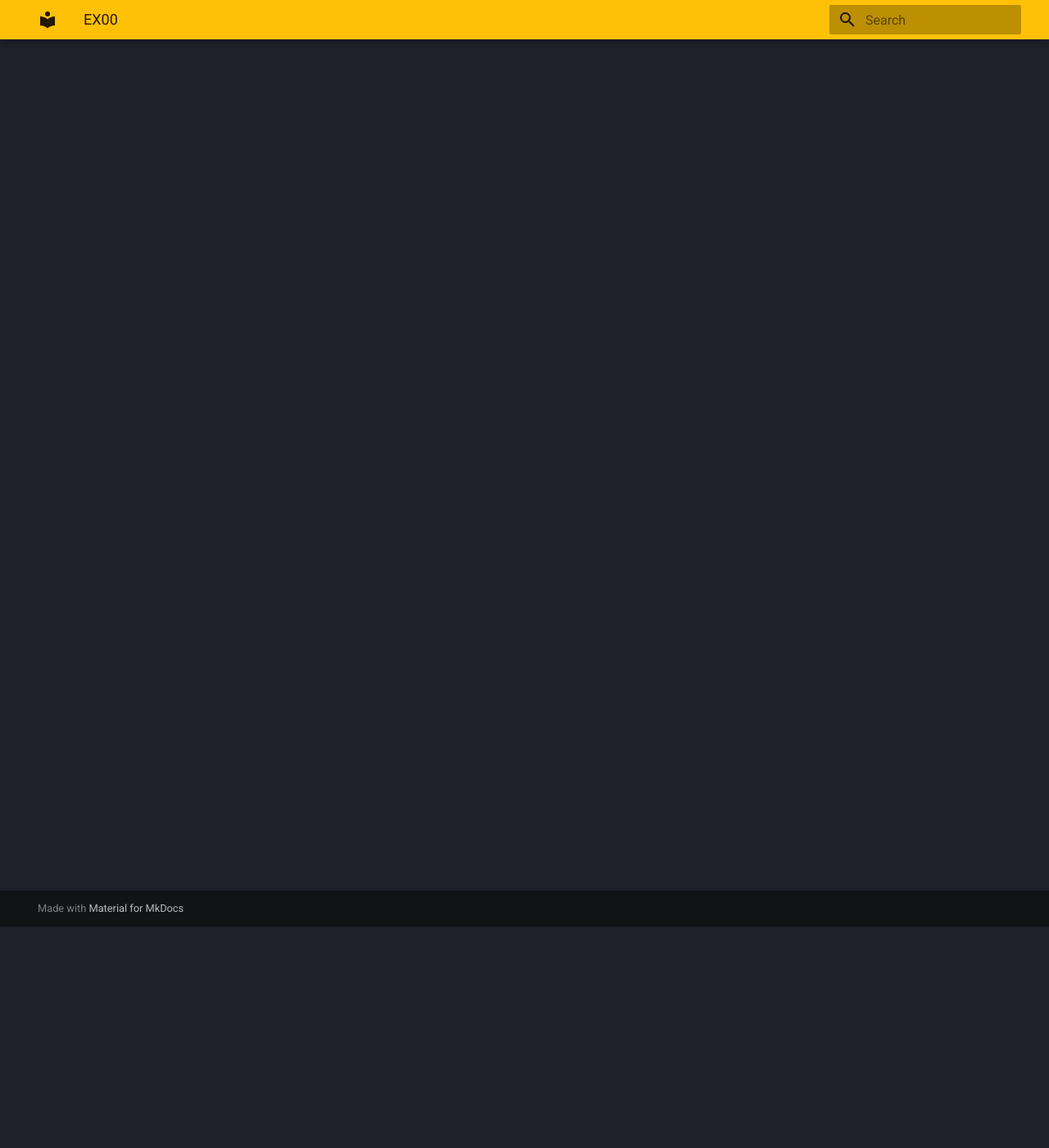
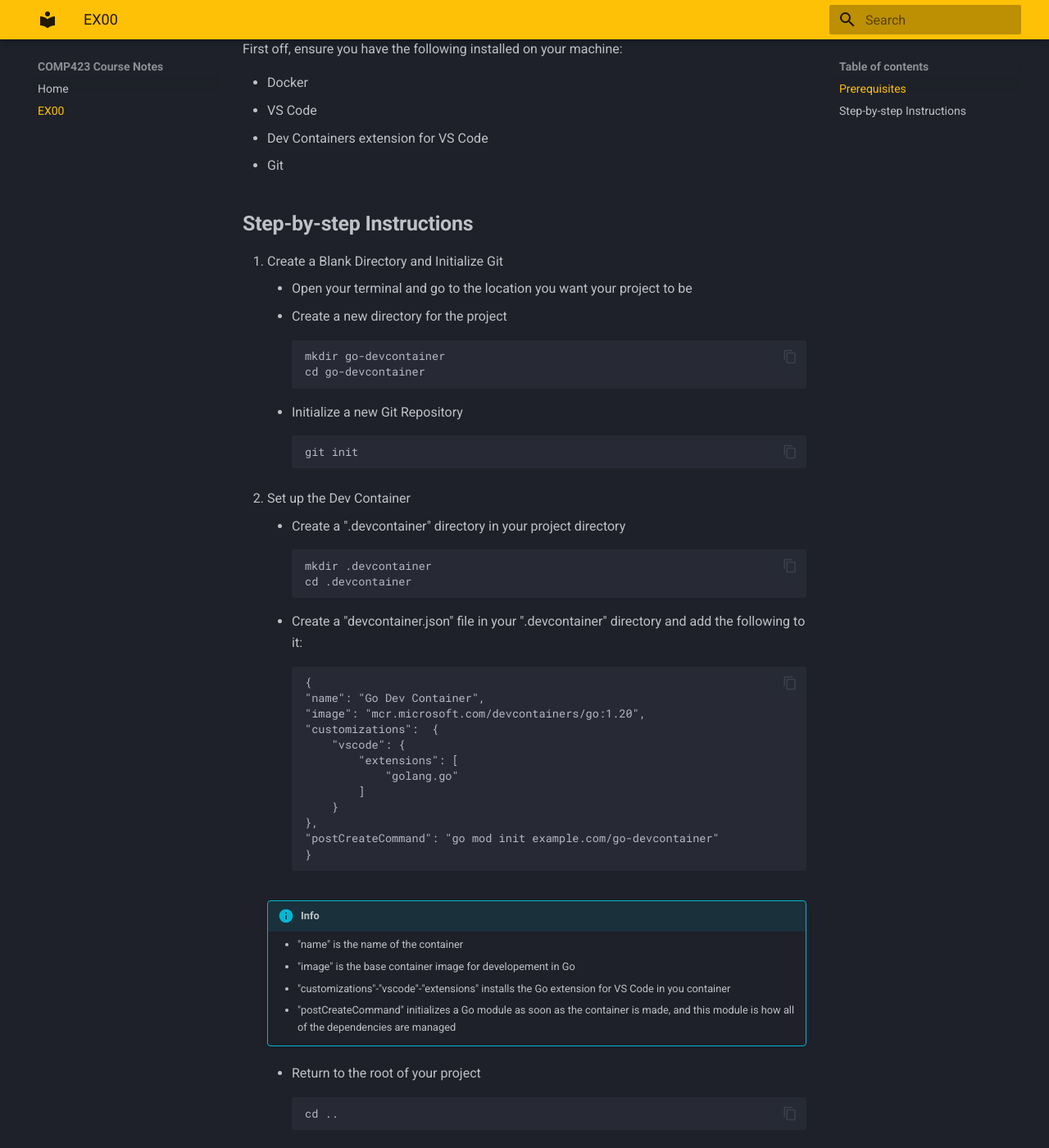
Before and after one commit to bjcorter/comp423-course-notes, an MkDocs documentation site: the page built from docs/tutorials/go-setup.md, in a window 1280 px wide and 1400 px high, scrolled down 270 px. Shown: the whole window at 82% size. Built offline with MkDocs 1.6.1 and Material for MkDocs 9.7.7, drawn with Linux system fonts in a browser that asks for light colours; some of the changed text lies outside the part shown.

Commit message:
added the go devcontainer tutorial

````diff
--- a/docs/tutorials/go-setup.md
+++ b/docs/tutorials/go-setup.md
@@ -2,3 +2,103 @@
 
 * Primary author: [Benjamin Corter](https://github.com/bjcorter)
 * Reviewer: [Reece Corter](https://github.com/reece333)
+
+### **Prerequisites**
+
+First off, ensure you have the following installed on your machine:
+
+* Docker
+* VS Code
+* Dev Containers extension for VS Code
+* Git
+
+## **Step-by-step Instructions**
+
+1. Create a Blank Directory and Initialize Git
+    * Open your terminal and go to the location you want your project to be
+    * Create a new directory for the project
+    ```
+    mkdir go-devcontainer
+    cd go-devcontainer
+    ```
+    * Initialize a new Git Repository
+    ```
+    git init
+    ```
+1. Set up the Dev Container
+    * Create a ".devcontainer" directory in your project directory
+    ```
+    mkdir .devcontainer
+    cd .devcontainer
+    ```
+    * Create a "devcontainer.json" file in your ".devcontainer" directory and add the following to it:
+    ```
+    {
+    "name": "Go Dev Container",
+    "image": "mcr.microsoft.com/devcontainers/go:1.20",
+    "customizations":  {
+        "vscode": {
+            "extensions": [
+                "golang.go"
+            ]
+        }
+    },
+    "postCreateCommand": "go mod init example.com/go-devcontainer"
+    }
+    ```
+    !!! info
+        * "name" is the name of the container
+        * "image" is the base container image for developement in Go
+        * "customizations"-"vscode"-"extensions" installs the Go extension for VS Code in you container
+        * "postCreateCommand" initializes a Go module as soon as the container is made, and this module is how all of the dependencies are managed
+    * Return to the root of your project
+    ```
+    cd ..
+    ```
+1. Open the project in your new Dev Container
+    * In the terminal, run:
+    ```
+    code .
+    ```
+    * VS Code will then prompt you to reopen the project in the Dev Container
+        * Select "Reopen in Container"
+    * After Opening the Container, verify the Go version you are using
+    ```
+    go version
+    ```
+1. Write the "Hello Comp423" Program
+    * In the Dev Container, create a new file named "main.go"
+    ```
+    touch main.go
+    ```
+    * Open "main.go" and implement the following program:
+    ```
+    package main
+
+    import "fmt"
+
+    func main() {
+        fmt.Println("Hello Comp423")
+    }
+    ```
+1. Compile the Program
+    ```
+    go build -o hello-comp423 -buildvcs=false
+    ```
+
+    !!! note
+        When working through this tutorial to ensure its effectiveness, I initially did not have the "-buildvcs=false" and an error was thrown, and the terminal told me to add this, and it worked. I'm not entirely sure as to why, but I believe it has something to do with the Version Control System.
+
+1. Run the Program
+    ```
+    ./hello-comp423
+    ```
+
+    !!! tip
+        You could also use the command:
+        ```
+        run main.go
+        ```
+        The key difference here is that the "build" command outputs an executable file with the name after the -o flag, while the "run" command simply compiles and runs the program all together
+
+**You have now successfully created a dev container and made a simple project in the Go programming language!**
````
